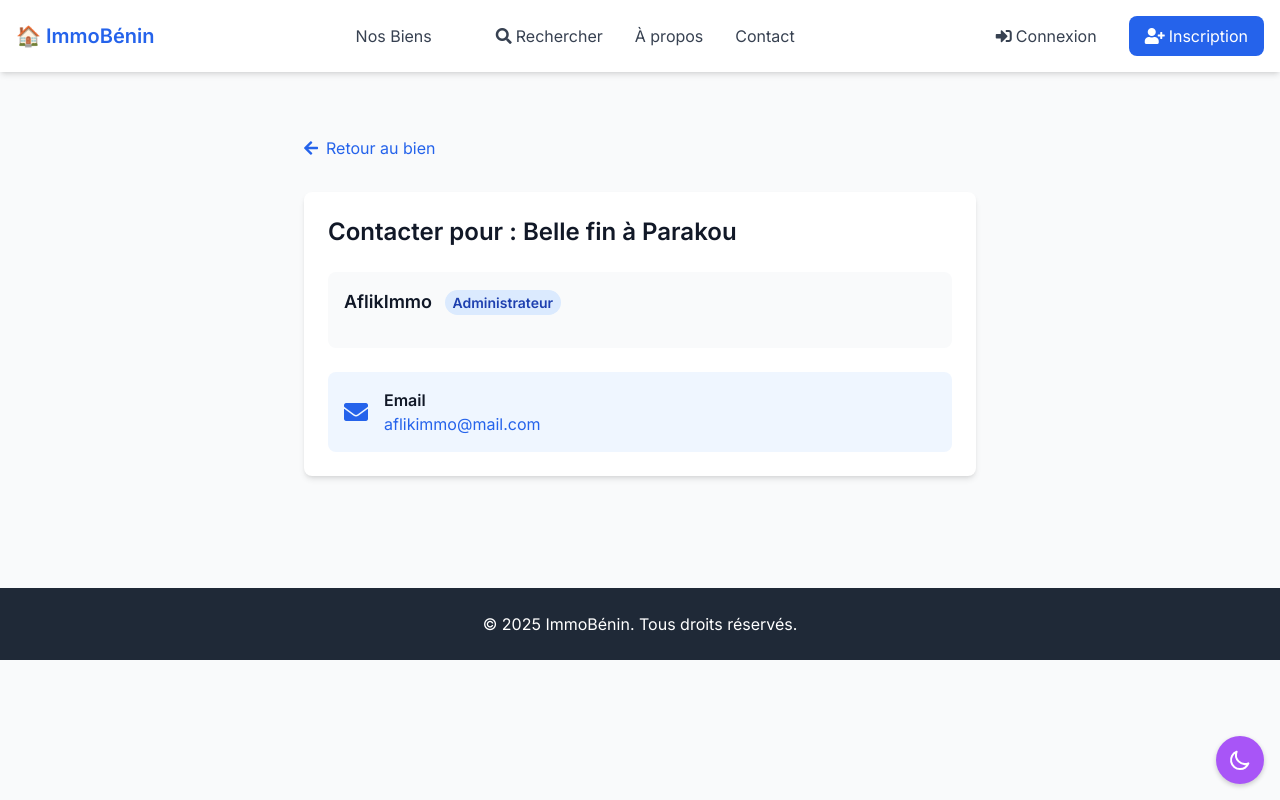
After one commit to joykim003/Afrikimmo, a Django app: page /properties/2/contact/ in a window 1280 px wide. The commit adds this page. Run offline with Django 5.2, Linux system fonts and the light colour scheme; data comes from the database, SQL or seed files in the repository; both versions use the stored data as it was after the commit; style sheets or scripts are compiled from the project's sources; some libraries are stand-ins or nearby versions.

Commit message:
ajout d'un bouton de contact du vendeur

```diff
--- a/backend/realestate_backend/properties/models.py
+++ b/backend/realestate_backend/properties/models.py
@@ -2,6 +2,8 @@ from django.db import models
 from django.conf import settings
 from django.urls import reverse
 from users.models import User
+
+DEFAULT_ADMIN_EMAIL = "aflikimmo@mail.com"
 
 class Property(models.Model):
     PROPERTY_TYPES = [
@@ -60,6 +62,30 @@ class Property(models.Model):
             'phone': self.seller.phone if hasattr(self.seller, 'phone') else None
         }
 
+    def get_contact_email(self):
+        """Retourne l'email de contact pour la propriété"""
+        return self.seller.email if self.seller else DEFAULT_ADMIN_EMAIL
+
+    def get_contact_info(self):
+        """Retourne les informations de contact"""
+        if self.seller:
+            return {
+                'name': self.seller.get_full_name() or self.seller.username,
+                'email': self.seller.email,
+                'phone': getattr(self.seller, 'phone', None),
+                'whatsapp': getattr(self.seller, 'whatsapp', None),
+                'messenger': getattr(self.seller, 'messenger', None),
+                'is_admin': False
+            }
+        return {
+            'name': 'AflikImmo',
+            'email': DEFAULT_ADMIN_EMAIL,
+            'phone': None,
+            'whatsapp': None,
+            'messenger': None,
+            'is_admin': True
+        }
+
 class Reservation(models.Model):
     user = models.ForeignKey(settings.AUTH_USER_MODEL, on_delete=models.CASCADE)
     property = models.ForeignKey(Property, on_delete=models.CASCADE)
@@ -88,3 +114,18 @@ class PropertySearch(models.Model):
 
     class Meta:
         ordering = ['-created_at']
+
+class PropertyMessage(models.Model):
+    property = models.ForeignKey('Property', on_delete=models.CASCADE, related_name='messages')
+    sender = models.ForeignKey(settings.AUTH_USER_MODEL, on_delete=models.CASCADE, related_name='sent_messages')
+    recipient = models.ForeignKey(settings.AUTH_USER_MODEL, on_delete=models.CASCADE, related_name='received_messages')
+    subject = models.CharField(max_length=200)
+    message = models.TextField()
+    created_at = models.DateTimeField(auto_now_add=True)
+    read = models.BooleanField(default=False)
+
+    class Meta:
+        ordering = ['-created_at']
+
+    def __str__(self):
+        return f"Message de {self.sender} à {self.recipient} - {self.subject}"
--- a/backend/realestate_backend/properties/urls.py
+++ b/backend/realestate_backend/properties/urls.py
@@ -10,4 +10,5 @@ urlpatterns = [
     path('create/', views.property_create, name='create'),
     path('<int:pk>/edit/', views.property_edit, name='edit'),
     path('<int:pk>/delete/', views.property_delete, name='delete'),
+    path('<int:property_id>/contact/', views.seller_contacts, name='contact_seller'),
 ]
--- a/backend/realestate_backend/properties/views.py
+++ b/backend/realestate_backend/properties/views.py
@@ -133,3 +133,35 @@ def property_detail(request, pk):
         'similar_properties': similar_properties,
     }
     return render(request, 'properties/detail.html', context)
+
+@login_required
+def contact_seller(request, property_id):
+    property = get_object_or_404(Property, id=property_id)
+
+    if request.method == 'POST':
+        form = PropertyMessageForm(request.POST)
+        if form.is_valid():
+            message = form.save(commit=False)
+            message.property = property
+            message.sender = request.user
+            message.recipient = property.seller
+            message.save()
+
+            messages.success(request, "Votre message a été envoyé avec succès!")
+            return redirect('properties:detail', pk=property_id)
+    else:
+        form = PropertyMessageForm()
+
+    return render(request, 'properties/contact_form.html', {
+        'form': form,
+        'property': property
+    })
+
+def seller_contacts(request, property_id):
+    property = get_object_or_404(Property, id=property_id)
+    contact_info = property.get_contact_info()
+
+    return render(request, 'properties/seller_contacts.html', {
+        'property': property,
+        'contact_info': contact_info,
+    })
--- /dev/null
+++ b/backend/realestate_backend/templates/properties/seller_contacts.html
@@ -0,0 +1,83 @@
+{% extends 'base/base.html' %}
+
+{% block title %}Contacter {{ contact_info.name }} - ImmoBénin{% endblock %}
+
+{% block content %}
+<div class="container mx-auto px-4 py-8">
+    <div class="max-w-2xl mx-auto">
+        <!-- Navigation -->
+        <nav class="mb-8">
+            <a href="{% url 'properties:detail' pk=property.id %}" class="text-blue-600 hover:underline">
+                <i class="fas fa-arrow-left mr-2"></i>Retour au bien
+            </a>
+        </nav>
+
+        <div class="bg-white dark:bg-gray-800 rounded-lg shadow-md p-6">
+            <h1 class="text-2xl font-bold mb-6 text-gray-900 dark:text-white">
+                Contacter pour : {{ property.title }}
+            </h1>
+
+            <div class="space-y-6">
+                <!-- Informations du contact -->
+                <div class="p-4 bg-gray-50 dark:bg-gray-700 rounded-lg">
+                    <h2 class="font-semibold text-lg mb-4 text-gray-900 dark:text-white">
+                        {{ contact_info.name }}
+                        {% if contact_info.is_admin %}
+                            <span class="ml-2 px-2 py-1 bg-blue-100 dark:bg-blue-900 text-blue-800 dark:text-blue-200 text-sm rounded-full">
+                                Administrateur
+                            </span>
+                        {% endif %}
+                    </h2>
+                </div>
+
+                <!-- Liste des contacts -->
+                <div class="space-y-4">
+                    {% if contact_info.email %}
+                    <a href="mailto:{{ contact_info.email }}"
+                       class="flex items-center p-4 bg-blue-50 dark:bg-blue-900 rounded-lg hover:bg-blue-100 dark:hover:bg-blue-800 transition-colors">
+                        <i class="fas fa-envelope text-2xl text-blue-600 dark:text-blue-400 mr-4"></i>
+                        <div>
+                            <p class="font-semibold text-gray-900 dark:text-white">Email</p>
+                            <p class="text-blue-600 dark:text-blue-400">{{ contact_info.email }}</p>
+                        </div>
+                    </a>
+                    {% endif %}
+
+                    {% if contact_info.phone %}
+                    <a href="tel:{{ contact_info.phone }}"
+                       class="flex items-center p-4 bg-green-50 dark:bg-green-900 rounded-lg hover:bg-green-100 dark:hover:bg-green-800 transition-colors">
+                        <i class="fas fa-phone text-2xl text-green-600 dark:text-green-400 mr-4"></i>
+                        <div>
+                            <p class="font-semibold text-gray-900 dark:text-white">Téléphone</p>
+                            <p class="text-green-600 dark:text-green-400">{{ contact_info.phone }}</p>
+                        </div>
+                    </a>
+                    {% endif %}
+
+                    {% if contact_info.whatsapp %}
+                    <a href="https://wa.me/{{ contact_info.whatsapp }}" target="_blank"
+                       class="flex items-center p-4 bg-green-50 dark:bg-green-900 rounded-lg hover:bg-green-100 dark:hover:bg-green-800 transition-colors">
+                        <i class="fab fa-whatsapp text-2xl text-green-600 dark:text-green-400 mr-4"></i>
+                        <div>
+                            <p class="font-semibold text-gray-900 dark:text-white">WhatsApp</p>
+                            <p class="text-green-600 dark:text-green-400">{{ contact_info.whatsapp }}</p>
+                        </div>
+                    </a>
+                    {% endif %}
+
+                    {% if contact_info.messenger %}
+                    <a href="{{ contact_info.messenger }}" target="_blank"
+                       class="flex items-center p-4 bg-blue-50 dark:bg-blue-900 rounded-lg hover:bg-blue-100 dark:hover:bg-blue-800 transition-colors">
+                        <i class="fab fa-facebook-messenger text-2xl text-blue-600 dark:text-blue-400 mr-4"></i>
+                        <div>
+                            <p class="font-semibold text-gray-900 dark:text-white">Messenger</p>
+                            <p class="text-blue-600 dark:text-blue-400">Contacter sur Messenger</p>
+                        </div>
+                    </a>
+                    {% endif %}
+                </div>
+            </div>
+        </div>
+    </div>
+</div>
+{% endblock %}
--- a/backend/realestate_backend/users/models.py
+++ b/backend/realestate_backend/users/models.py
@@ -2,7 +2,9 @@ from django.contrib.auth.models import AbstractUser
 from django.db import models
 
 class User(AbstractUser):
-    phone = models.CharField(max_length=15, blank=True)
+    phone = models.CharField(max_length=20, blank=True, verbose_name="Téléphone")
+    whatsapp = models.CharField(max_length=20, blank=True, verbose_name="WhatsApp")
+    messenger = models.URLField(max_length=200, blank=True, verbose_name="Messenger")
     address = models.TextField(blank=True)
     avatar = models.ImageField(upload_to='avatars/', blank=True)
     created_at = models.DateTimeField(auto_now_add=True)
```
Also changed, not shown: backend/realestate_backend/properties/forms.py (+19 -1 lines), backend/realestate_backend/templates/properties/contact_form.html (added, +55 -0 lines), backend/realestate_backend/templates/properties/detail.html (+5 -3 lines), backend/realestate_backend/db.sqlite3, backend/realestate_backend/properties/migrations/0005_propertymessage.py (added), backend/realestate_backend/users/migrations/0003_user_messenger_user_whatsapp_alter_user_phone.py (added).
